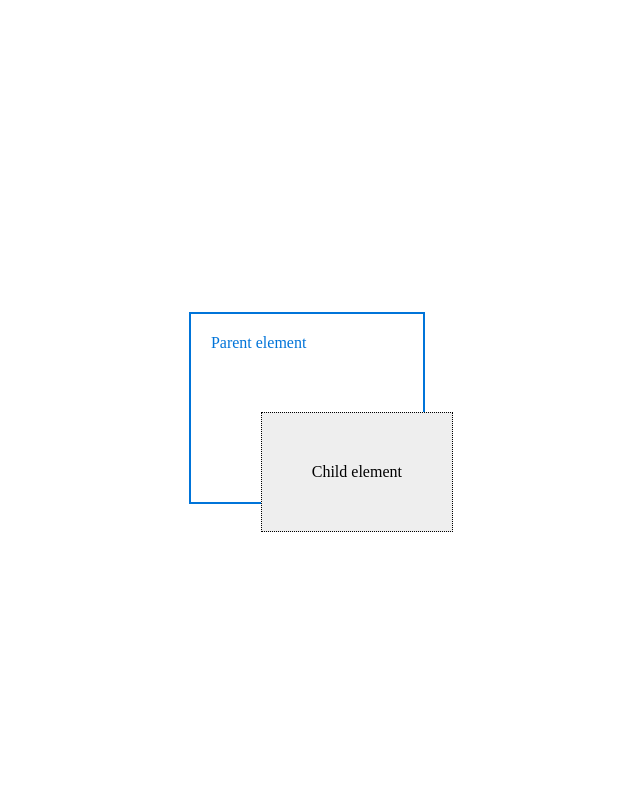
After one commit to Akishino1998/websitedcclient, a PHP site: page /tes1.html in a window 1280 px wide. The commit adds this page. Shown: the whole page, without its empty margins (333-973 px from the left). Run offline with PHP 8.4, Linux system fonts and the light colour scheme.

Commit message:
update by egi

```diff
--- /dev/null
+++ b/modif.css
@@ -0,0 +1 @@
+background-color : blue;
--- /dev/null
+++ b/tes.css
@@ -0,0 +1,42 @@
+.parent {
+  border: 2px solid #0074d9;
+  color: #0074d9;
+  padding: 20px;
+}
+
+.element {
+  border: 1px dotted #000;
+  background-color: #eee;
+  padding: 50px;
+  color: #000;
+  position: relative;
+  margin-top: 10px;
+  animation: push ease 5s alternate infinite;
+  animation-delay: 1.5s;
+}
+
+@keyframes push {
+  0% {
+    left: 0;
+    top: 0;
+  }
+
+  50% {
+    left: -100px;
+    top: 100px;
+  }
+  100% {
+    top: 50px;
+    left: 50px;
+  }
+}
+
+body, html {
+  height: 100%;
+}
+
+body {
+  display: flex;
+  justify-content: center;
+  align-items: center;
+}
--- /dev/null
+++ b/tes1.html
@@ -0,0 +1,5 @@
+<div class="parent">
+Parent element
+<link rel="stylesheet" type="text/css" href="tes.css">
+<div class="element">Child element</div>
+</div>
```
Also changed, not shown: css/modif.css (+15 -0 lines), index.php (+14 -0 lines).
